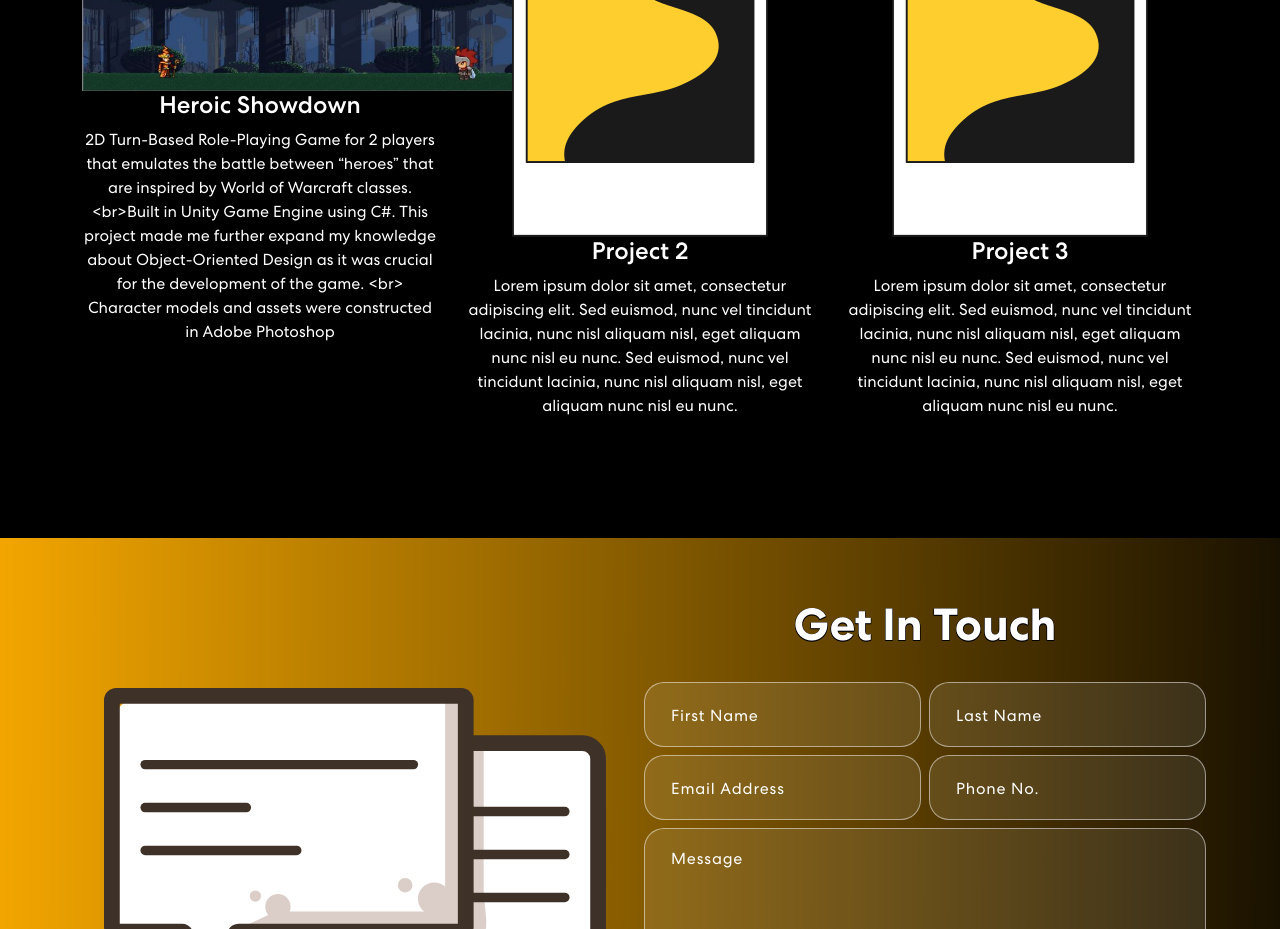
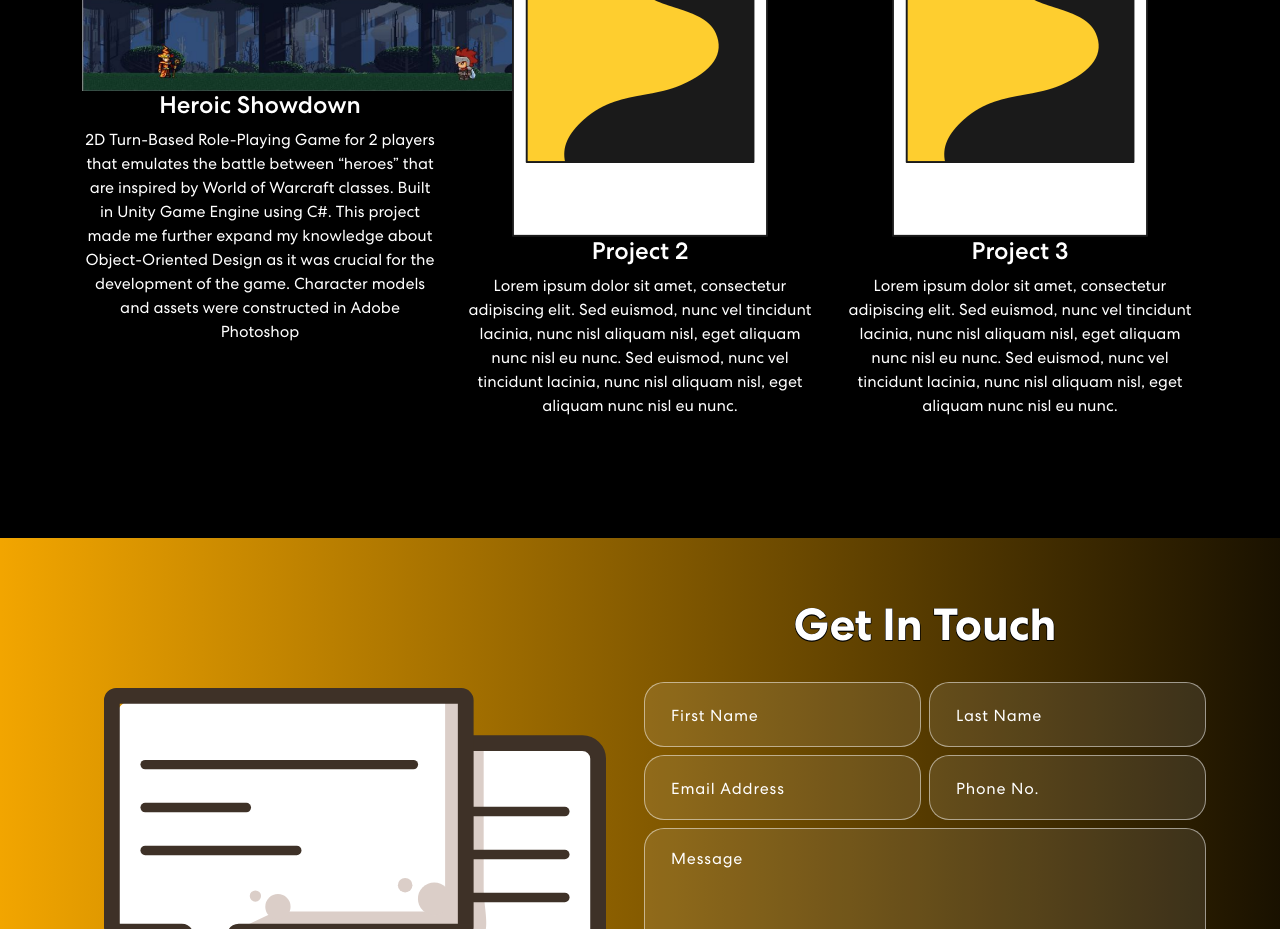
Before and after one commit to micic-mihajlo/mmicic-portfolio, a React (Create React App) app: page / in a window 1280 px wide. Shown: the part 2020-2949 px from the top of the page. Built offline with nearby package versions, Linux system fonts and the light colour scheme.

Commit message:
Update Projects.js

```diff
--- a/src/components/Projects.js
+++ b/src/components/Projects.js
@@ -12,7 +12,7 @@ export const Projects = () => {
     {
       title: "Heroic Showdown",
       description:
-        "2D Turn-Based Role-Playing Game for 2 players that emulates the battle between “heroes” that are inspired by World of Warcraft classes. <br>Built in Unity Game Engine using C#. This project made me further expand my knowledge about Object-Oriented Design as it was crucial for the development of the game. <br> Character models and assets were constructed in Adobe Photoshop",
+        "2D Turn-Based Role-Playing Game for 2 players that emulates the battle between “heroes” that are inspired by World of Warcraft classes. Built in Unity Game Engine using C#. This project made me further expand my knowledge about Object-Oriented Design as it was crucial for the development of the game. Character models and assets were constructed in Adobe Photoshop",
       imgUrl: unityProject1,
     },
     {
```
